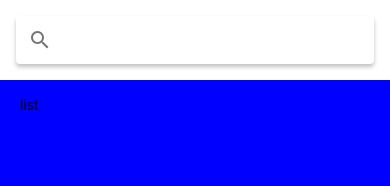
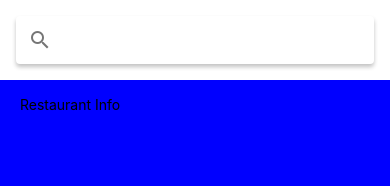
Before and after one commit to prajwal-sarode/MealsToGo, a React Native app: screen / in a window 390 px wide. Shown: the top 186 px of the page. Built offline with nearby package versions, Linux system fonts and the light colour scheme.

Commit message:
added a new component restaurant info in the file system

```diff
--- a/src/features/restaurants/components/restaurant-info.component.js
+++ b/src/features/restaurants/components/restaurant-info.component.js
@@ -0,0 +1,4 @@
+import React from "react";
+import { Text } from "react-native";
+
+export const RestaurantInfo = () => <Text> Restaurant Info</Text>;
--- a/src/features/restaurants/screens/restaurants.screen.js
+++ b/src/features/restaurants/screens/restaurants.screen.js
@@ -1,6 +1,7 @@
 import React from "react";
-import { StatusBar, SafeAreaView, StyleSheet, Text, View } from "react-native";
+import { StatusBar, SafeAreaView, StyleSheet, View } from "react-native";
 import { Searchbar } from "react-native-paper";
+import { RestaurantInfo } from "../components/restaurant-info.component";
 export const RestaurantsScreen = () => (
   // this is the react Fragment Element container
   // added the android status bar line 10
@@ -9,7 +10,7 @@ export const RestaurantsScreen = () => (
       <Searchbar />
     </View>
     <View style={styles.list}>
-      <Text> list </Text>
+      <RestaurantInfo />
     </View>
   </SafeAreaView>
 );
```
